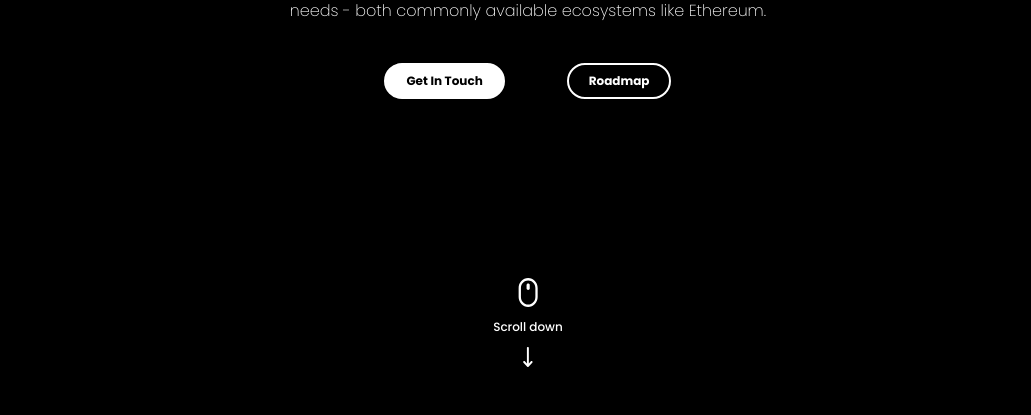
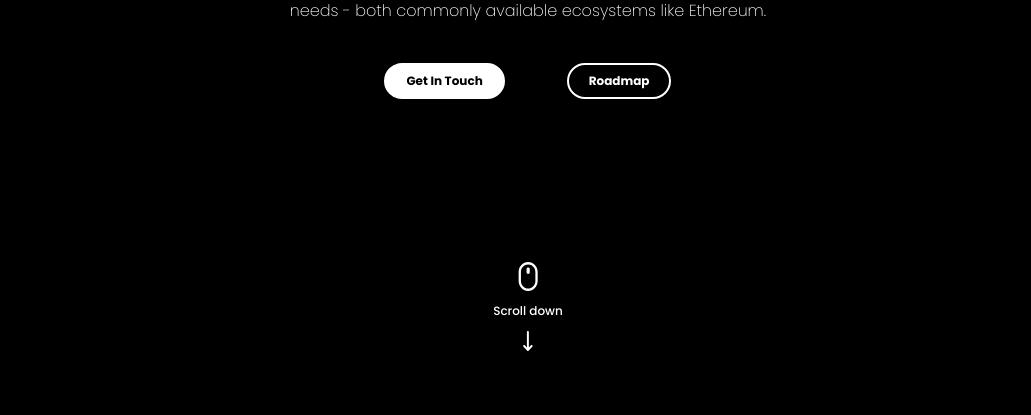
Before and after one commit to chainhouse-it/sc-frontend, a Next.js app: page / in a window 1280 px wide. Shown: the part 385-800 px from the top of the page, without its empty margins (112-1143 px from the left). Built offline with nearby package versions, Linux system fonts and the light colour scheme.

Commit message:
Footer, fix sizes hero, scroll icon

```diff
--- a/components/Home/Hero/index.js
+++ b/components/Home/Hero/index.js
@@ -17,13 +17,13 @@ export default function Hero() {
 					ecosystems like Ethereum.
 				</p>
 
-				<div className='w-1/3 pt-10 flex justify-evenly items-center flex-row sm:w-full sm:gap-4 sm:justify-start'>
+				<div className='w-1/3 pt-10 flex justify-evenly items-center flex-row sm:w-full sm:gap-4 sm:justify-start md:gap-8 md:w-1/2'>
 					<PrimaryButton text='Get In Touch' link='#' />
 
 					<PrimaryButton text='Roadmap' link='#' isReversed />
 				</div>
 
-                <div className = "flex justify-around flex-col items-center pt-52 gap-3 absolute bottom-12 self-center z-50 sm:bottom-4">
+                <div className = "flex justify-around flex-col items-center gap-3 absolute bottom-16 self-center z-50 sm:bottom-4">
 
                     <img src="/images/scroll-icon.svg" className = "w-5"/>
                     <p className = "font-[poppins] font-medium text-xs">Scroll down</p>
--- a/pages/index.js
+++ b/pages/index.js
@@ -5,6 +5,7 @@ import About from '../components/home/about';
 import Technologies from '../components/home/technologies';
 import PrimaryButton from '../components/shared/PrimaryButton';
 import Experience from '../components/Home/experience';
+import Footer from '../components/shared/Footer';
 
 export default function Home() {
 	return (
@@ -23,6 +24,7 @@ export default function Home() {
 				<Technologies />
 				<About />
 				<Experience/>
+				<Footer/>
 			</main>
 		</div>
 	);
```
